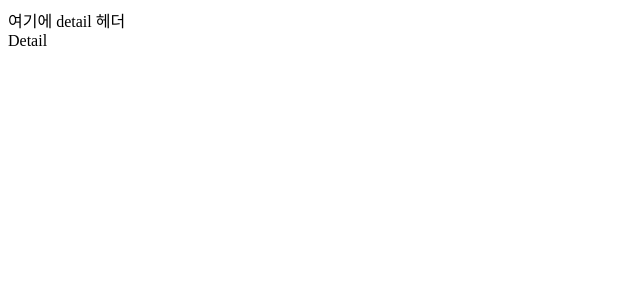
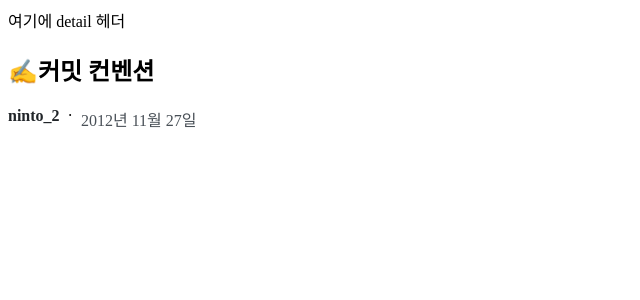
Before and after one commit to youdaehoon/practice_clone_velog, a React (Create React App) app: page /detail in a window 1280 px wide. Shown: the top 300 px of the page, without its empty margins (0-640 px from the left). Built offline with nearby package versions, Linux system fonts and the light colour scheme.

Commit message:
feat: detail/body/titlesection 완료
related:#14

```diff
--- /dev/null
+++ b/src/pages/detail/body/titlesection/InfoLike.tsx
@@ -0,0 +1,21 @@
+import React from 'react'
+
+import heart from "../../../../assets/img/heart.png"
+
+import "./infolike.css"
+import "../../../../styles/common.css"
+
+interface IProps{
+    numLike:number
+}
+
+const InfoLike :React.FC<IProps> = ({numLike:n}) => {
+  return (
+    <button className='disapearable flex flex-row align-center justify-center border-box'>
+        <img className='heart' src={heart} width={12} height={12}></img>
+        <span className='like-num' >{n}</span>
+    </button>
+  )
+}
+
+export default InfoLike
--- /dev/null
+++ b/src/pages/detail/body/titlesection/PostInfo.tsx
@@ -0,0 +1,28 @@
+import React from 'react'
+import InfoLike from './InfoLike'
+
+import"../../../../styles/common.css"
+import"./postinfo.css"
+
+interface IProps{
+    nick:string
+    date:string
+    numLike:number
+}
+
+const PostInfo :React.FC<IProps> = ({nick:n,date:d,numLike}) => {
+  return (
+    <div className='flex space-between'>
+       <div className='flex information'>
+            <span className='nick'>{n}</span>
+            <span>·</span>
+            <span className='date'>{d}</span>
+        </div>
+
+        <InfoLike numLike={numLike}/>
+
+    </div>
+  )
+}
+
+export default PostInfo
--- /dev/null
+++ b/src/pages/detail/body/titlesection/index.tsx
@@ -0,0 +1,29 @@
+import React from 'react'
+import PostInfo from './PostInfo'
+
+const TitleSection :React.FC = () => {
+    const data=
+        {
+          url:'https://velog.velcdn.com/images/ninto_2/post/e4eaa7ec-223f-4ada-be19-11dadf1d8d0f/image.gif',
+          title:"✍커밋 컨벤션",
+          content:`"커밋 메세지 쓸 때도 컨벤션이 존재했다고..?😨"`,
+          date:"2012년 11월 27일",
+          numReply:4,
+          user:{
+              profile:"https://velog.velcdn.com/images/ninto_2/profile/803bef73-6b7d-4af8-8592-ee361c8b9e61/image.jpg",
+              nick:"ninto_2"
+      },
+      numLike:125
+      }
+
+  return (
+    <section>
+    <h1>{data.title}</h1>
+
+    <PostInfo nick={data.user.nick} date={data.date} numLike={data.numLike}></PostInfo>
+
+    </section>
+  )
+}
+
+export default TitleSection
--- /dev/null
+++ b/src/pages/detail/body/titlesection/infolike.css
@@ -0,0 +1,27 @@
+button{
+    -webkit-appearance: none;
+    -moz-appearance: none;
+    appearance: none;
+    background-color: transparent;
+    border: 1px solid #adb5bd;
+    height: 1.5rem;
+    border-radius: 0.75rem;
+    outline: none;
+    padding: 0 0.75rem;
+}
+.like-num{
+    font-size: 0.75rem;
+    font-weight: bold;
+    color: #868e96;
+}
+.heart{
+    margin-right: 0.75rem;
+    filter: invert(59%) sepia(8%) saturate(389%) hue-rotate(169deg) brightness(93%) contrast(86%)
+}
+
+
+@media (min-width:500px){
+    .disapearable{
+    display: none;
+    }
+}
--- /dev/null
+++ b/src/pages/detail/body/titlesection/postinfo.css
@@ -0,0 +1,12 @@
+.information{
+gap: 0.5rem;
+}
+.nick{
+color: #212529;
+font-weight: bold;
+}
+
+.date{
+color: #495057;
+width: max-content;
+}
--- a/src/pages/detail/index.tsx
+++ b/src/pages/detail/index.tsx
@@ -1,8 +1,11 @@
 import React from 'react'
+import TitleSection from './body/titlesection'
 
 const Detail:React.FC = () => {
   return (
-    <div>Detail</div>
+    <>
+    <TitleSection></TitleSection>
+    </>
   )
 }
 
```
Also changed, not shown: src/pages/main/body/postsection/index.tsx (line endings or trailing spaces).
